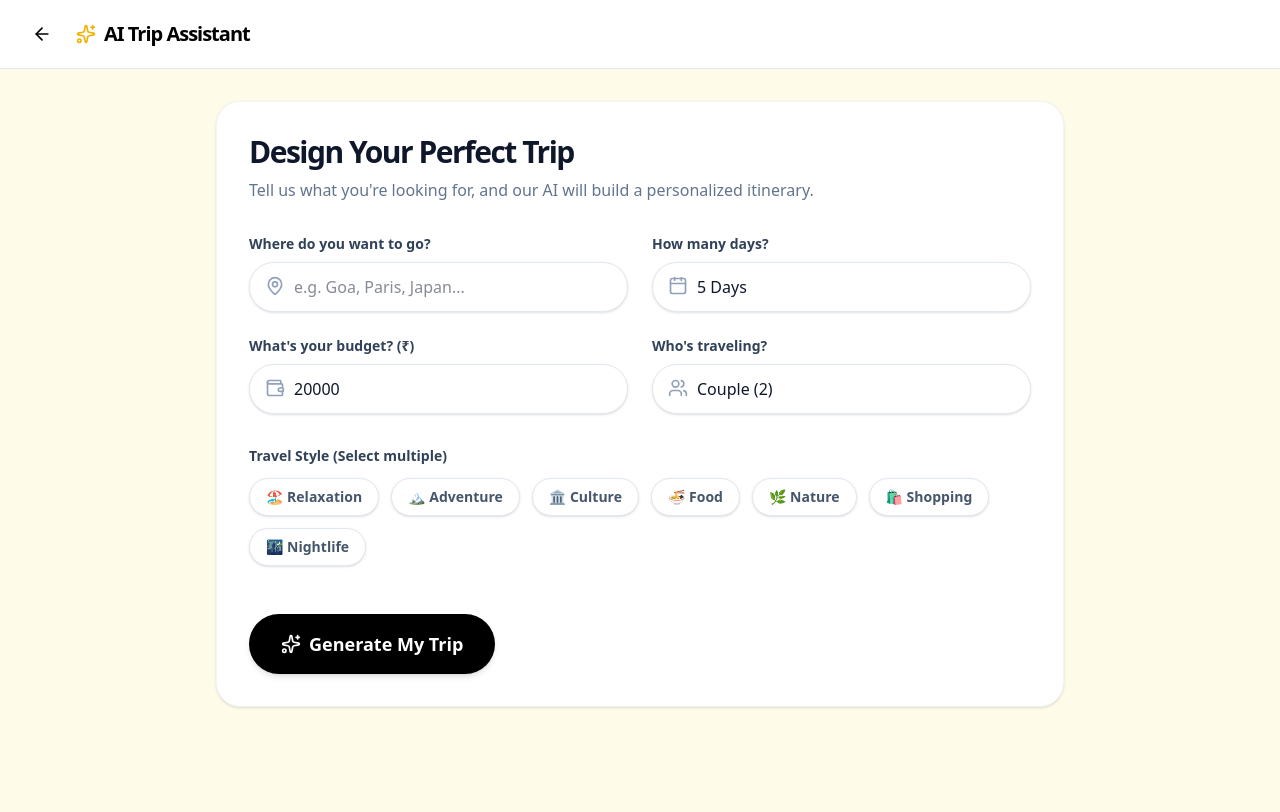
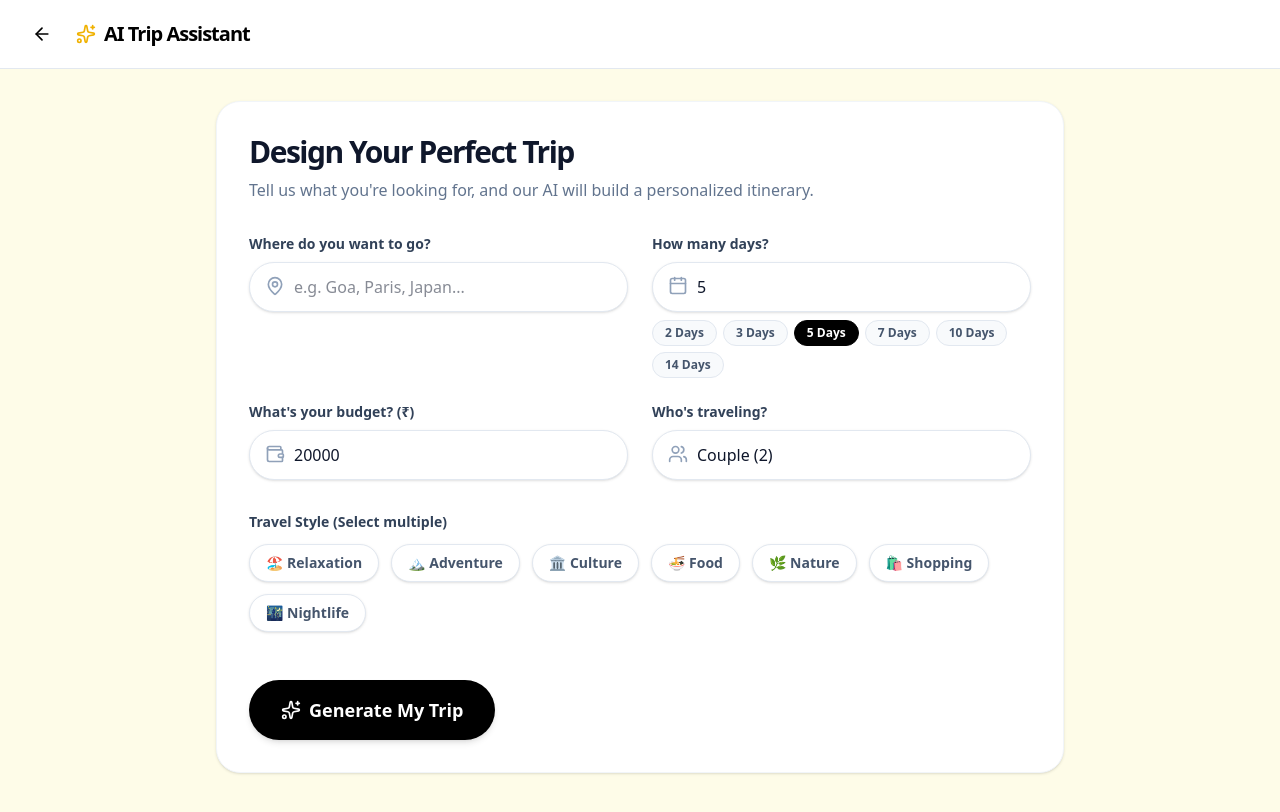
Before and after one commit to AarnavRoy/ODOO-HAckathon-LD, a React (Vite) app: page /ai-planner in a window 1280 px wide. Shown: the top 812 px of the page. Built offline with nearby package versions, Linux system fonts and the light colour scheme; sample sign-in values are in the browser's storage.

Commit message:
fix: Dynamic budget expense breakdown and flexible custom days input

```diff
--- a/src/pages/AITripAssistant.jsx
+++ b/src/pages/AITripAssistant.jsx
@@ -218,13 +218,32 @@ export default function AITripAssistant() {
                     <label className="block text-sm font-bold text-slate-700 mb-2">How many days?</label>
                     <div className="relative">
                       <Calendar className="absolute left-4 top-3.5 w-5 h-5 text-slate-400" />
-                      <select value={preferences.duration} onChange={e => setPreferences({...preferences, duration: e.target.value})} className="w-full pl-11 pr-4 py-3 bg-white border border-slate-200 rounded-full focus:ring-1 focus:ring-black focus:border-black font-medium transition-all appearance-none shadow-sm">
-                        <option value="3">3 Days (Weekend)</option>
-                        <option value="5">5 Days</option>
-                        <option value="7">7 Days (1 Week)</option>
-                        <option value="10">10 Days</option>
-                        <option value="14">14 Days (2 Weeks)</option>
-                      </select>
+                      <input
+                        type="number"
+                        min="1"
+                        max="30"
+                        required
+                        value={preferences.duration}
+                        onChange={e => setPreferences({...preferences, duration: e.target.value})}
+                        placeholder="Enter days (e.g. 2, 4, 6, 8...)"
+                        className="w-full pl-11 pr-4 py-3 bg-white border border-slate-200 rounded-full focus:ring-1 focus:ring-black focus:border-black font-medium transition-all shadow-sm"
+                      />
+                    </div>
+                    <div className="flex flex-wrap gap-1.5 mt-2">
+                      {['2', '3', '5', '7', '10', '14'].map(d => (
+                        <button
+                          key={d}
+                          type="button"
+                          onClick={() => setPreferences({ ...preferences, duration: d })}
+                          className={`text-xs font-bold px-3 py-1 rounded-full border transition-all ${
+                            String(preferences.duration) === d
+                              ? 'bg-black text-white border-black'
+                              : 'bg-slate-50 text-slate-600 border-slate-200 hover:bg-slate-100'
+                          }`}
+                        >
+                          {d} Days
+                        </button>
+                      ))}
                     </div>
                   </div>
                   <div>
--- a/src/pages/ItineraryView.jsx
+++ b/src/pages/ItineraryView.jsx
@@ -357,7 +357,22 @@ export default function ItineraryView() {
       )}
 
       {/* BUDGET & INSIGHTS VIEW */}
-      {viewMode === 'budget' && (
+      {viewMode === 'budget' && (() => {
+        const totalB = aiPlan?.budget || trip?.budgetLimit || aiPlan?.estimatedCost || 5000;
+        const stayCost = aiPlan?.expenses?.stay ?? Math.floor(totalB * 0.35);
+        const transportCost = aiPlan?.expenses?.transport ?? Math.floor(totalB * 0.25);
+        const foodCost = aiPlan?.expenses?.food ?? Math.floor(totalB * 0.25);
+        const activitiesCost = aiPlan?.expenses?.activities ?? Math.floor(totalB * 0.15);
+        const totalEst = stayCost + transportCost + foodCost + activitiesCost;
+
+        const expenseItems = [
+          { label: 'Accommodation / Stay', cost: stayCost, color: 'bg-yellow-400' },
+          { label: 'Transport & Transfers', cost: transportCost, color: 'bg-slate-900' },
+          { label: 'Food & Dining', cost: foodCost, color: 'bg-amber-500' },
+          { label: 'Activities & Sightseeing', cost: activitiesCost, color: 'bg-yellow-600' }
+        ];
+
+        return (
           <div className="grid grid-cols-1 md:grid-cols-2 gap-8">
             {/* Budget Breakdown */}
             <div className="bg-white border border-slate-100 rounded-3xl p-8 shadow-sm">
@@ -365,12 +380,7 @@ export default function ItineraryView() {
                 <Wallet className="w-5 h-5 text-slate-900 mr-2" /> Expense Breakdown
               </h3>
               <div className="space-y-4">
-              {[
-                { label: 'Accommodation / Stay', cost: aiPlan?.expenses?.stay || 8000, color: 'bg-yellow-400' },
-                { label: 'Transport & Transfers', cost: aiPlan?.expenses?.transport || 4000, color: 'bg-slate-900' },
-                { label: 'Food & Dining', cost: aiPlan?.expenses?.food || 4500, color: 'bg-amber-500' },
-                { label: 'Activities & Sightseeing', cost: aiPlan?.expenses?.activities || 3500, color: 'bg-yellow-600' }
-              ].map((exp, i) => (
+                {expenseItems.map((exp, i) => (
                   <div key={i} className="bg-[#FEFCE8]/40 p-4 rounded-2xl border border-yellow-100">
                     <div className="flex justify-between items-center text-sm mb-2">
                       <span className="text-slate-700 font-bold">{exp.label}</span>
@@ -379,7 +389,7 @@ export default function ItineraryView() {
                     <div className="w-full bg-slate-200 rounded-full h-2">
                       <div
                         className={`h-2 rounded-full ${exp.color}`}
-                      style={{ width: `${Math.min((exp.cost / (aiPlan?.estimatedCost || 20000)) * 100, 100)}%` }}
+                        style={{ width: `${Math.min((exp.cost / (totalEst || 1)) * 100, 100)}%` }}
                       ></div>
                     </div>
                   </div>
@@ -402,7 +412,8 @@ export default function ItineraryView() {
               </div>
             </div>
           </div>
-      )}
+        );
+      })()}
     </AppLayout>
   );
 }
```
Lines whose indentation alone changed are shown as unchanged.
